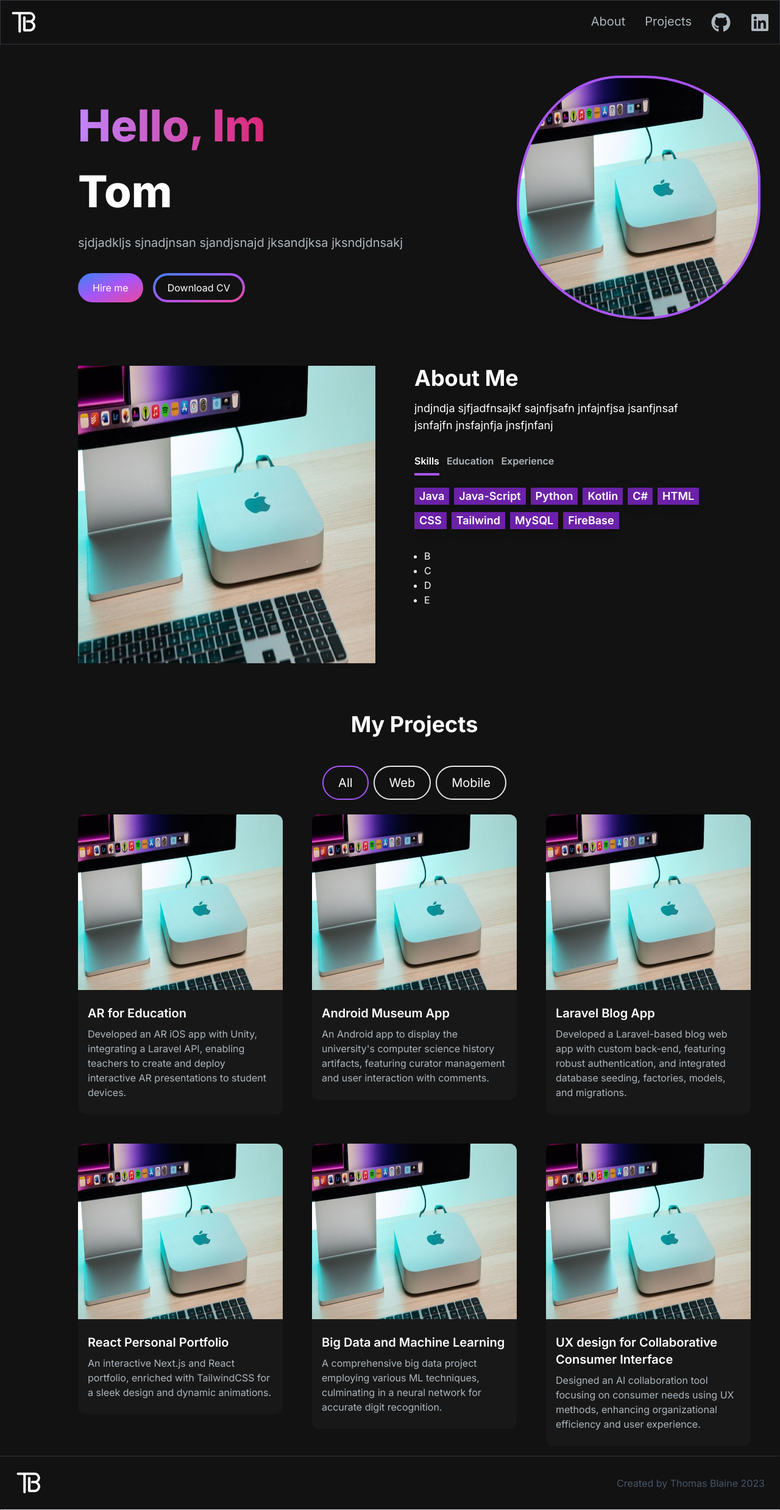
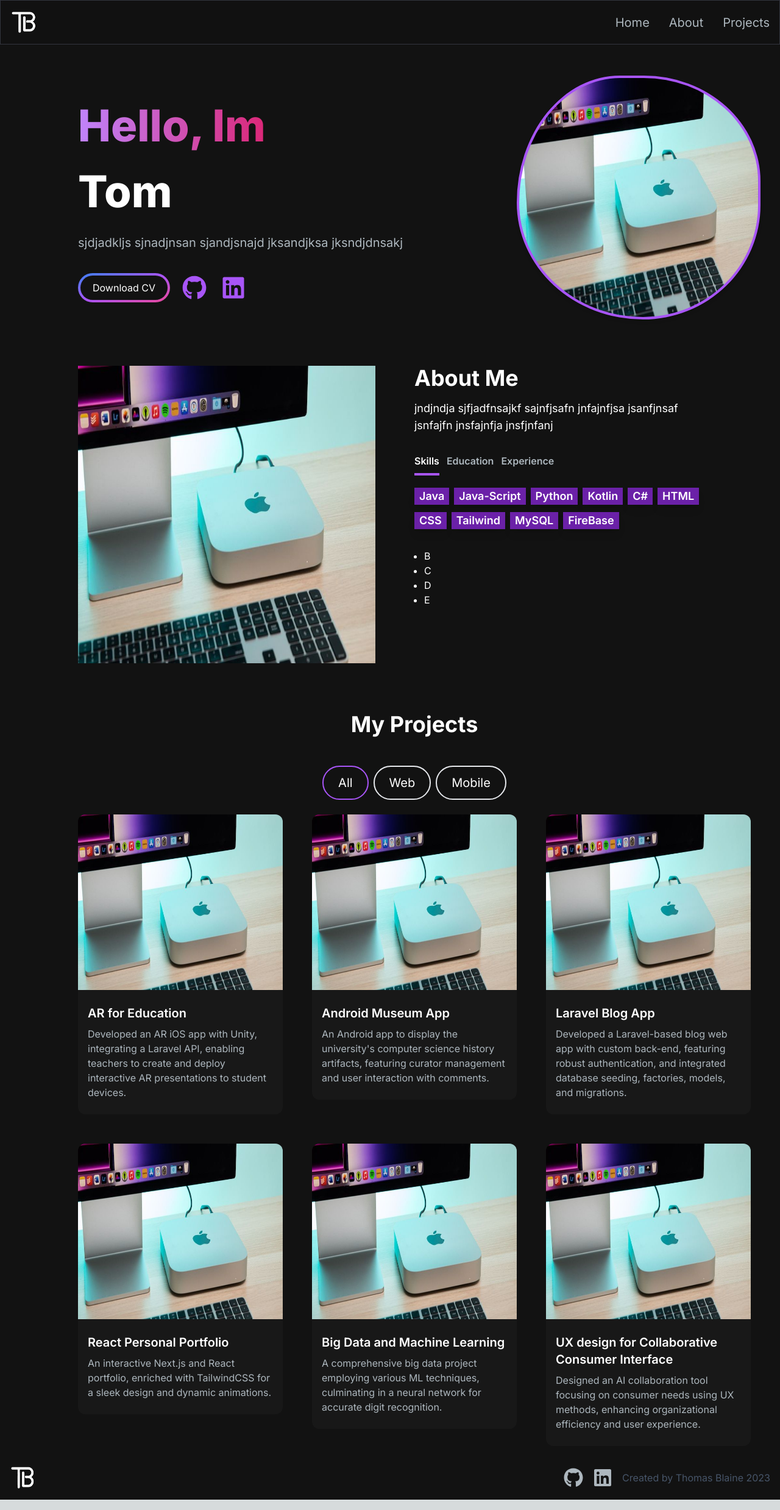
Before and after one commit to tomBlaine/portfolio-website, a Next.js app: page / in a window 1280 px wide. Shown: the whole page at 61% size. Built offline with nearby package versions, Linux system fonts and the light colour scheme.

Commit message:
chhanged icon from navbar

```diff
--- a/src/app/components/Footer.jsx
+++ b/src/app/components/Footer.jsx
@@ -1,12 +1,23 @@
 import React from 'react'
 import Image from 'next/image';
+import { FaGithub, FaLinkedin} from 'react-icons/fa';
 const Footer = () => {
   return (
-    <footer className="footer border z-10 border-t-[#33353F] border-l-transparent border-r-transparent text-white">
-        <div className="container p-6 flex justify-between">
-            <Image src="/images/logo.png" width={50} height={50}/>
-            <p className="text-slate-600 mt-2">Created by Thomas Blaine 2023</p>
-        </div>
+    <footer className="flex flex-wrap justify-between items-center p-4 border-t-[#33353F] border-l-transparent border-r-transparent">
+      <img
+        src="/images/logo.png"
+        alt="Footer Image"
+        className="w-10 h-8 md:w-12 md:h-10"
+      />
+      <div className="flex items-center">
+          <a href="https://github.com/yourusername" className="mr-4">
+              <FaGithub className="h-6 w-6 md:h-8 md:w-8 text-[#ADB7BE] hover:text-white cursor-pointer"/>
+          </a>
+          <a href="https://linkedin.com/in/yourusername" className="mr-4">
+              <FaLinkedin className="h-6 w-6 md:h-8 md:w-8 text-[#ADB7BE] hover:text-white cursor-pointer" />
+          </a>
+          <p className="text-sm md:text-base text-slate-600">Created by Thomas Blaine 2023</p>
+      </div>
     </footer>
   )
 }
--- a/src/app/components/HeroSection.jsx
+++ b/src/app/components/HeroSection.jsx
@@ -2,6 +2,7 @@
 import React from 'react';
 import Image from 'next/image';
 import { motion } from "framer-motion";
+import { FaGithub, FaLinkedin} from 'react-icons/fa';
 
 const variants = {
   animate: {
@@ -29,12 +30,17 @@ const HeroSection = () => {
                 <p className="text-[#ADB7BE] text-base sm:text-lg mb-6 lg:text-xl">
                     sjdjadkljs sjnadjnsan sjandjsnajd jksandjksa jksndjdnsakj
                 </p>
-                <div>
-                    <button className="px-6 py-3 rounded-full w-full sm:w-fit mr-4 bg-gradient-to-br from-blue-500 via-primary-500 to-secondary-500 hover:bg-slate-200 text-white">Hire me</button>
+                <div className="flex flex-row">
                     <a href="/cv.pdf" download>
                       <button className="px-1 py-1 rounded-full w-full sm:w-fit bg-gradient-to-br from-blue-500 via-primary-500 to-secondary-500  hover:bg-slate-800 text-white  mt-3">
                           <span className="block bg-[#121212] hover:bg-slate-800 rounded-full px-5 py-2">Download CV</span>
                       </button>
+                    </a>
+                    <a href="https://github.com/tomBlaine">
+                      <FaGithub className="h-12 w-12 text-primary-500 hover:text-white cursor-pointer px-1 py-1 ml-4 mt-3"/>
+                    </a>
+                    <a href="https://github.com/tomBlaine">
+                      <FaLinkedin className="h-12 w-12 text-primary-500 hover:text-white cursor-pointer px-1 py-1 ml-4 mt-3"/>
                     </a>
                 </div>
             </motion.div>
--- a/src/app/components/NavBar.jsx
+++ b/src/app/components/NavBar.jsx
@@ -5,8 +5,11 @@ import React, { useState } from 'react'
 import NavLink from './NavLink'
 import { Bars3Icon, XMarkIcon } from "@heroicons/react/24/solid";
 import MenuOverlay from './MenuOverlay';
-import { FaGithub, FaLinkedin} from 'react-icons/fa';
 const navLinks = [
+    {
+        title: "Home",
+        path: "#hero",
+    },
     {
         title: "About",
         path: "#about",
@@ -46,8 +49,6 @@ const NavBar = () => {
                         )
                         )
                     }
-                    <li><a href="https://github.com/tomBlaine"><FaGithub className="h-8 w-8 text-[#ADB7BE] hover:text-white cursor-pointer"></FaGithub></a></li>
-                    <li><a href="https://github.com/tomBlaine"><FaLinkedin className="h-8 w-8 text-[#ADB7BE] hover:text-white cursor-pointer"></FaLinkedin></a></li>
                 </ul>
             </div>
         </div>
```
